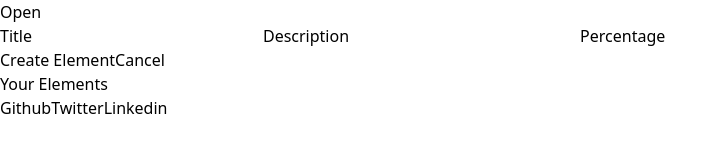
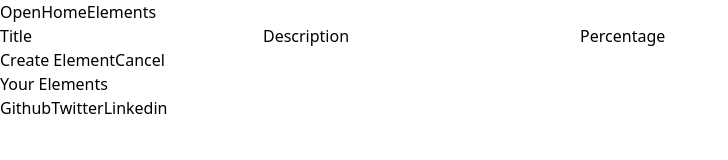
Before and after one commit to thieves-guild/ego, a React (Vite) app: page /elements in a window 1280 px wide. Shown: the top 160 px of the page, without its empty margins (0-728 px from the left). Built offline with nearby package versions, Linux system fonts and the light colour scheme.

Commit message:
Set up elements and home navlinks routes

```diff
--- a/src/assets/styles/index.ts
+++ /dev/null
@@ -1 +0,0 @@
-export const sidebar = 'bg-neutral-800 duration-200 text-white text-left'
--- a/src/layout/sidebar.tsx
+++ b/src/layout/sidebar.tsx
@@ -1,12 +1,14 @@
 import { useState } from "react"
-import { sidebar } from "../assets/styles"
+import { NavLink } from "react-router-dom"
 
 const Sidebar = () => {
   const [open, setOpen] = useState(false)
 
   return (
-    <div className={open ? `w-44 ${sidebar}` : `w-16 ${sidebar}`}>
-      <button className="p-2" onClick={() => setOpen(!open)}>Open</button>
+    <div className='bg-neutral-800 duration-200 text-white text-left flex flex-col p-2'>
+      <button className="text-left" onClick={() => setOpen(!open)}>Open</button>
+      <NavLink to={'/'}>Home</NavLink>
+      <NavLink to={'/elements'}>Elements</NavLink>
     </div>
   )
 }
```
